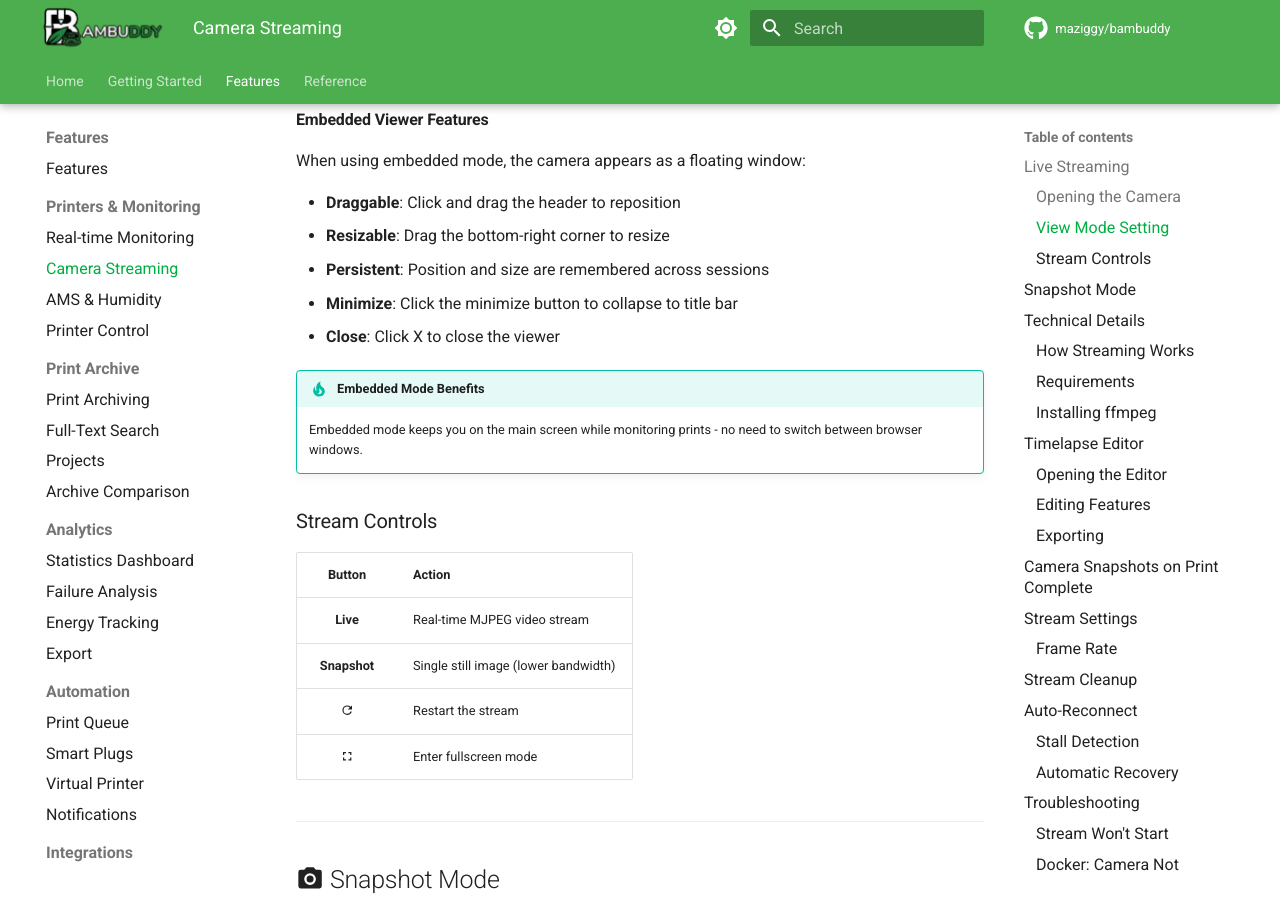
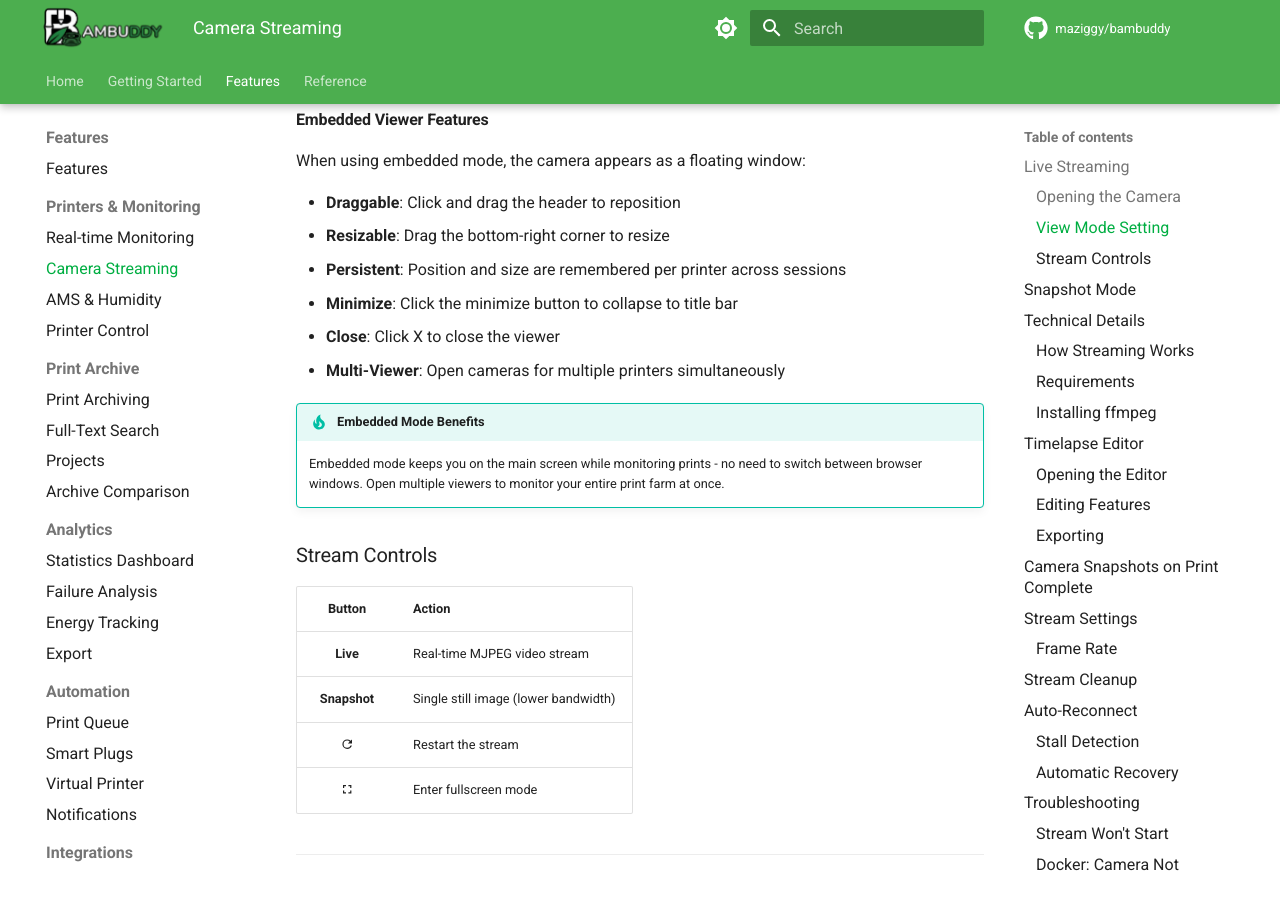
Before and after one commit to maziggy/bambuddy-wiki, an MkDocs documentation site: the page built from docs/features/camera.md, in a window 1280 px wide and 900 px high, scrolled down 843 px. Built offline with MkDocs 1.6.1 and Material for MkDocs 9.7.7, drawn with Linux system fonts in a browser that asks for light colours; comment, search, counter and statistics services are not loaded; the version menu is left out; some of the changed text lies outside the part shown.

Commit message:
Updated Wiki

```diff
--- a/docs/features/camera.md
+++ b/docs/features/camera.md
@@ -34,12 +34,13 @@ When using embedded mode, the camera appears as a floating window:
 
 - **Draggable**: Click and drag the header to reposition
 - **Resizable**: Drag the bottom-right corner to resize
-- **Persistent**: Position and size are remembered across sessions
+- **Persistent**: Position and size are remembered per printer across sessions
 - **Minimize**: Click the minimize button to collapse to title bar
 - **Close**: Click X to close the viewer
+- **Multi-Viewer**: Open cameras for multiple printers simultaneously
 
 !!! tip "Embedded Mode Benefits"
-    Embedded mode keeps you on the main screen while monitoring prints - no need to switch between browser windows.
+    Embedded mode keeps you on the main screen while monitoring prints - no need to switch between browser windows. Open multiple viewers to monitor your entire print farm at once.
 
 ### Stream Controls
 
@@ -297,7 +298,7 @@ Add as a **Browser Source** or **Media Source** in OBS.
     The printer creates timelapse videos automatically. View and edit them in the archive after print completion using the built-in timelapse editor.
 
 !!! tip "Multiple Cameras"
-    Open multiple camera windows for different printers to monitor your entire print farm.
+    In embedded mode, open multiple camera viewers simultaneously - each remembers its own position and size. Great for monitoring your entire print farm on one screen.
 
 !!! tip "Mobile Viewing"
     Camera streaming works on mobile devices too. Access from the printer card camera icon.
```
